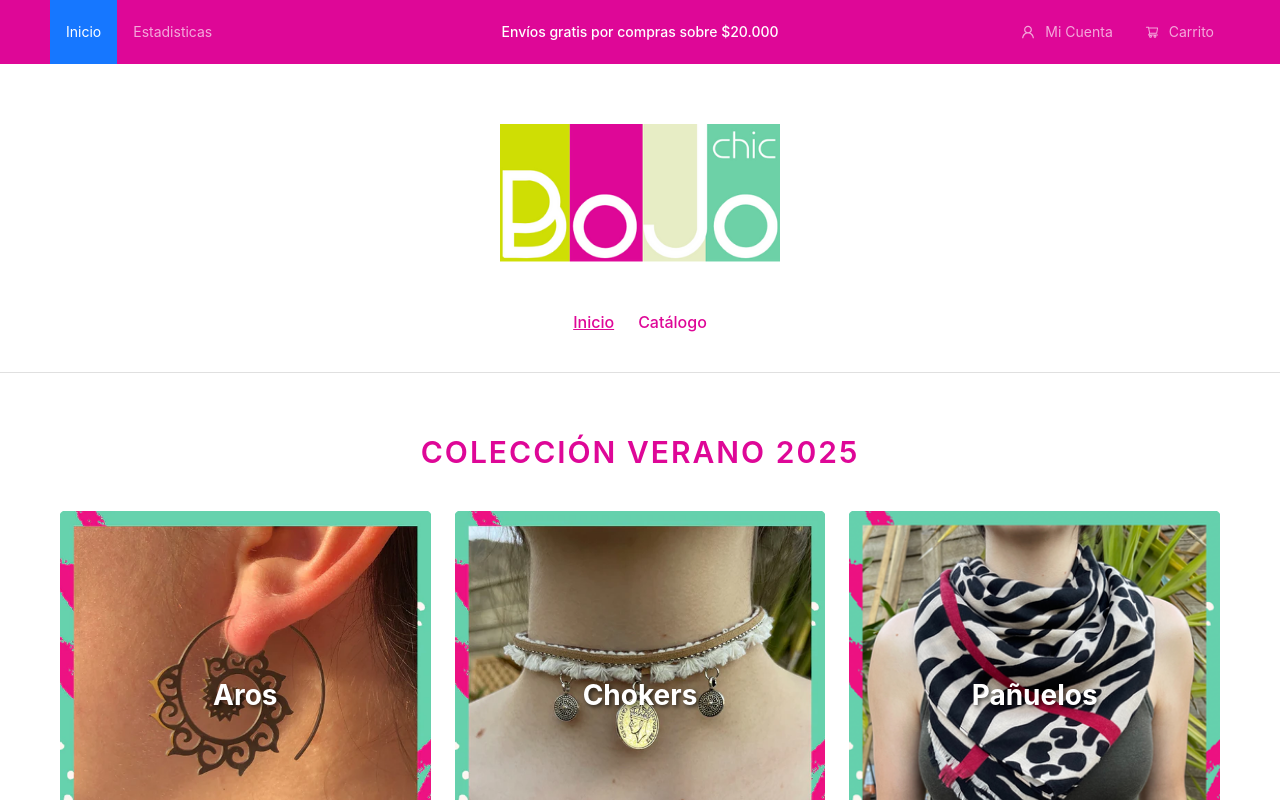
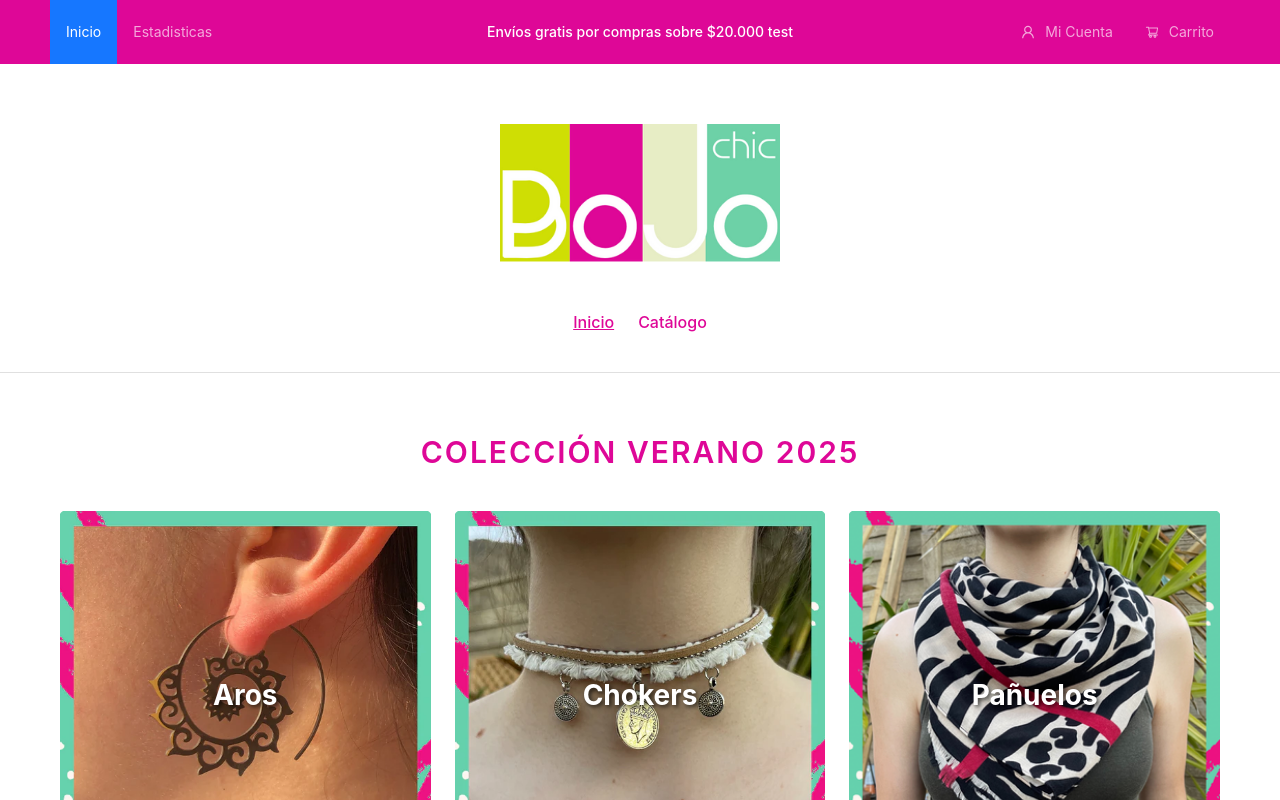
Before and after one commit to pLoayza/bojochic, a React (Vite) app in the folder bojochic/: page / in a window 1280 px wide. Shown: the top 800 px of the page. Built offline with nearby package versions, Linux system fonts and the light colour scheme.

Commit message:
test vercel

```diff
--- a/bojochic/src/components/layout/Navbar.jsx
+++ b/bojochic/src/components/layout/Navbar.jsx
@@ -67,7 +67,7 @@ const Navbar = () => {
           whiteSpace: 'nowrap',
         }}
       >
-        Envíos gratis por compras sobre $20.000
+        Envíos gratis por compras sobre $20.000 test
       </div>
 
       {/* Menú derecho */}
```
